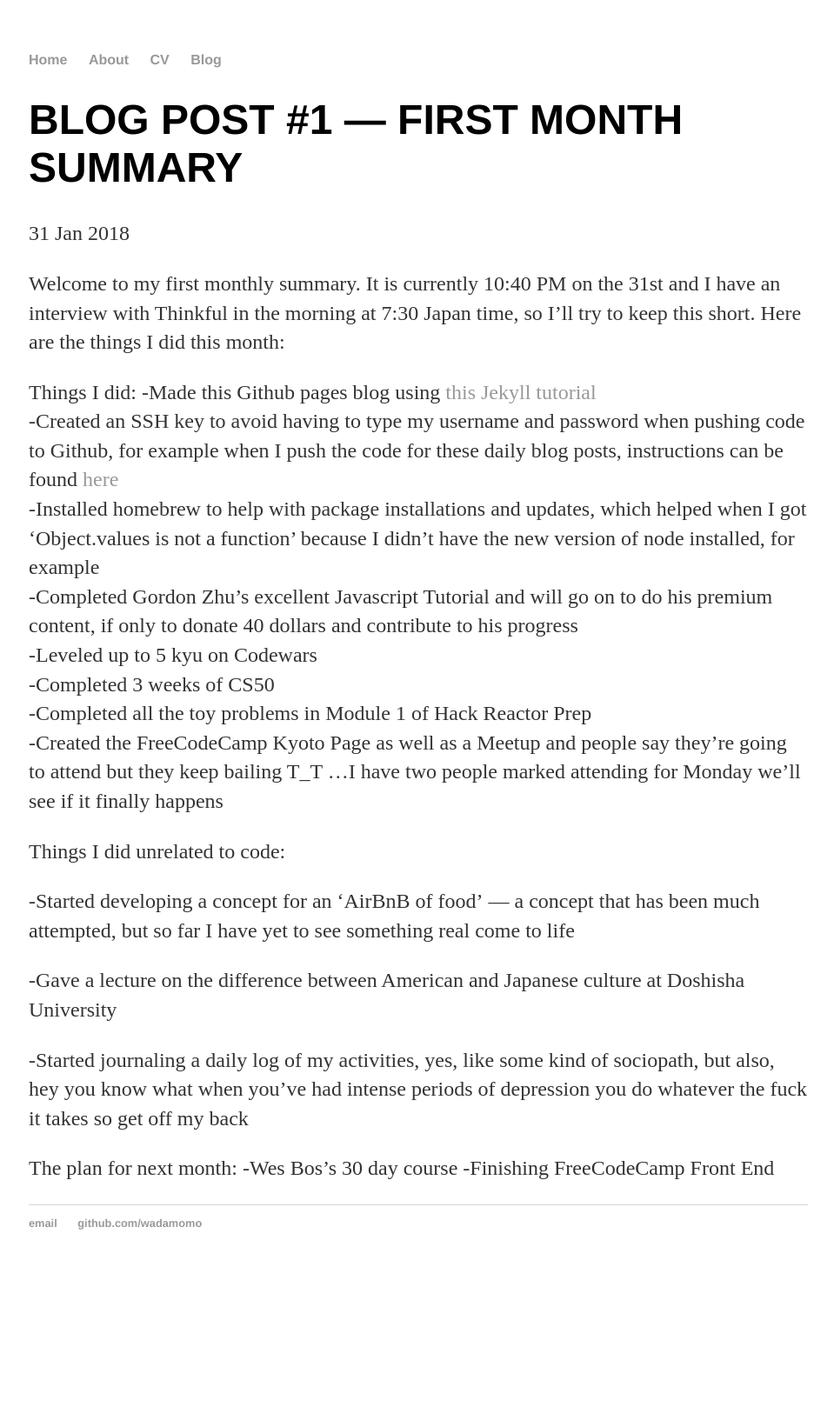
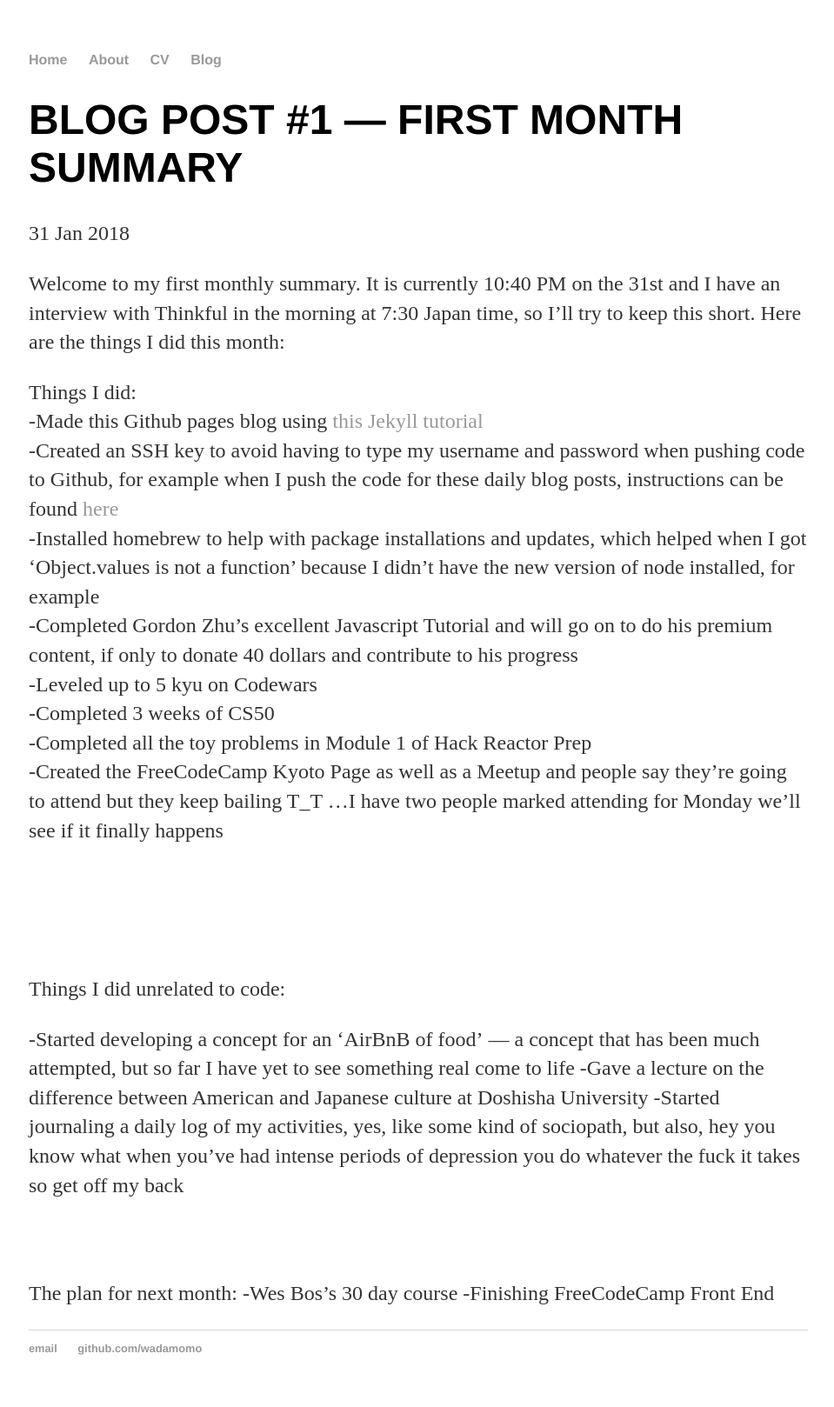
Before and after one commit to WADAMOMO/wadamomo.github.io, a Jekyll site: the page built from _posts/2018-01-31-BIG-SUMMARY.md, in a window 1280 px wide. Shown: the whole page at 87% size, without its empty margins (159-1118 px from the left). Built offline with Jekyll 4.4.1, drawn with Linux system fonts in a browser that asks for light colours; before the commit the page ends 1474 px from its top, so only the background shows below that.

Commit message:
1 update

```diff
--- a/_posts/2018-01-31-BIG-SUMMARY.md
+++ b/_posts/2018-01-31-BIG-SUMMARY.md
@@ -7,7 +7,7 @@
 Welcome to my first monthly summary. It is currently 10:40 PM on the 31st and I have an interview with Thinkful in the morning at 7:30 Japan time, so I'll try to keep this short. Here are the things I did this month:
 
 
-Things I did:
+Things I did: <br>
 -Made this Github pages blog using <a>this Jekyll tutorial</a>
 <br>
 -Created an SSH key to avoid having to type my username and password when pushing code to Github, for example when I push the code for these daily blog posts, instructions can be found <a href="">here</a>
@@ -24,16 +24,18 @@
 <br>
 -Created the FreeCodeCamp Kyoto Page as well as a Meetup and people say they're going to attend but they keep bailing T_T ...I have two people marked attending for Monday we'll see if it finally happens
 
-
+<br>
+<br>
+<br>
 
 Things I did unrelated to code:
 
 -Started developing a concept for an 'AirBnB of food' — a concept that has been much attempted, but so far I have yet to see something real come to life
-
 -Gave a lecture on the difference between American and Japanese culture at Doshisha University
-
 -Started journaling a daily log of my activities, yes, like some kind of sociopath, but also, hey you know what when you've had intense periods of depression you do whatever the fuck it takes so get off my back
-
+<br>
+<br>
+<br>
 
 The plan for next month:
 -Wes Bos's 30 day course
```
